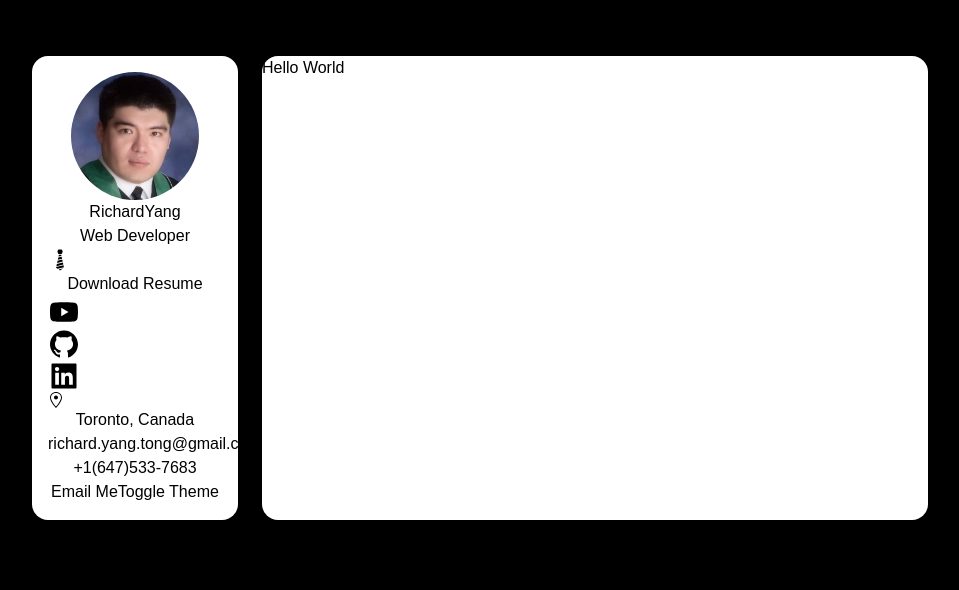
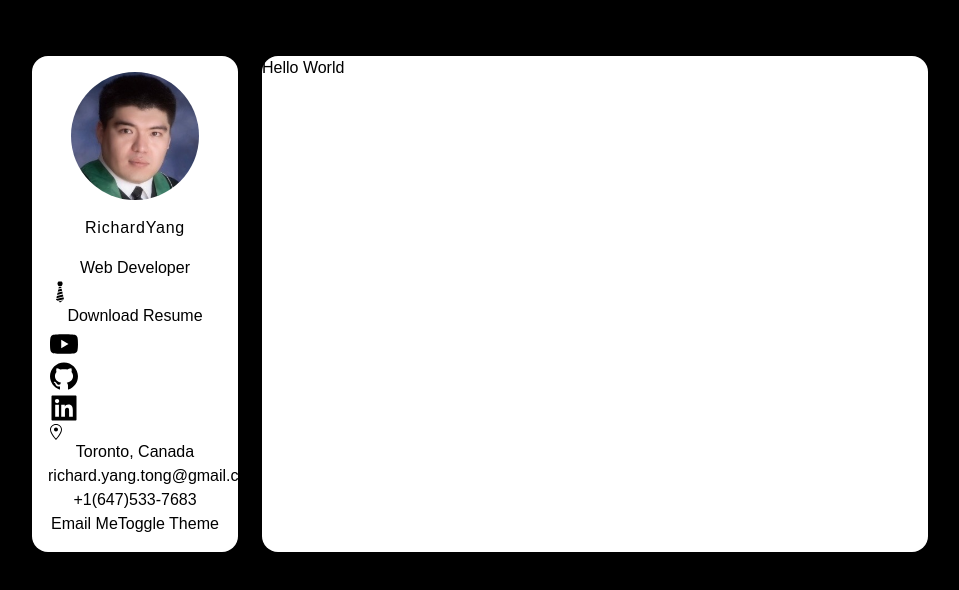
Before and after one commit to Dragontalker/nextjs-tailwindcss-portfolio, a Next.js app: page / in a window 1280 px wide. Shown: the top 590 px of the page, without its empty margins (160-1119 px from the left). Built offline with nearby package versions, Linux system fonts and the light colour scheme.

Commit message:
Improved the font style on name.

```diff
--- a/components/Sidebar.tsx
+++ b/components/Sidebar.tsx
@@ -10,7 +10,9 @@ const Sidebar = () => {
                 alt='user avatar'
                 className='w-32 h-32 mx-auto rounded-full'
             />
-            <h3><span>Richard</span>Yang</h3>
+            <h3 className='my-4 tex-3x1 font-medium tracking-wider'>
+                <span>Richard</span>Yang
+            </h3>
             <p>Web Developer</p>
             <p><GiTie className='w-6 h-6'/>Download Resume</p>
             {/* social icon */}
```
